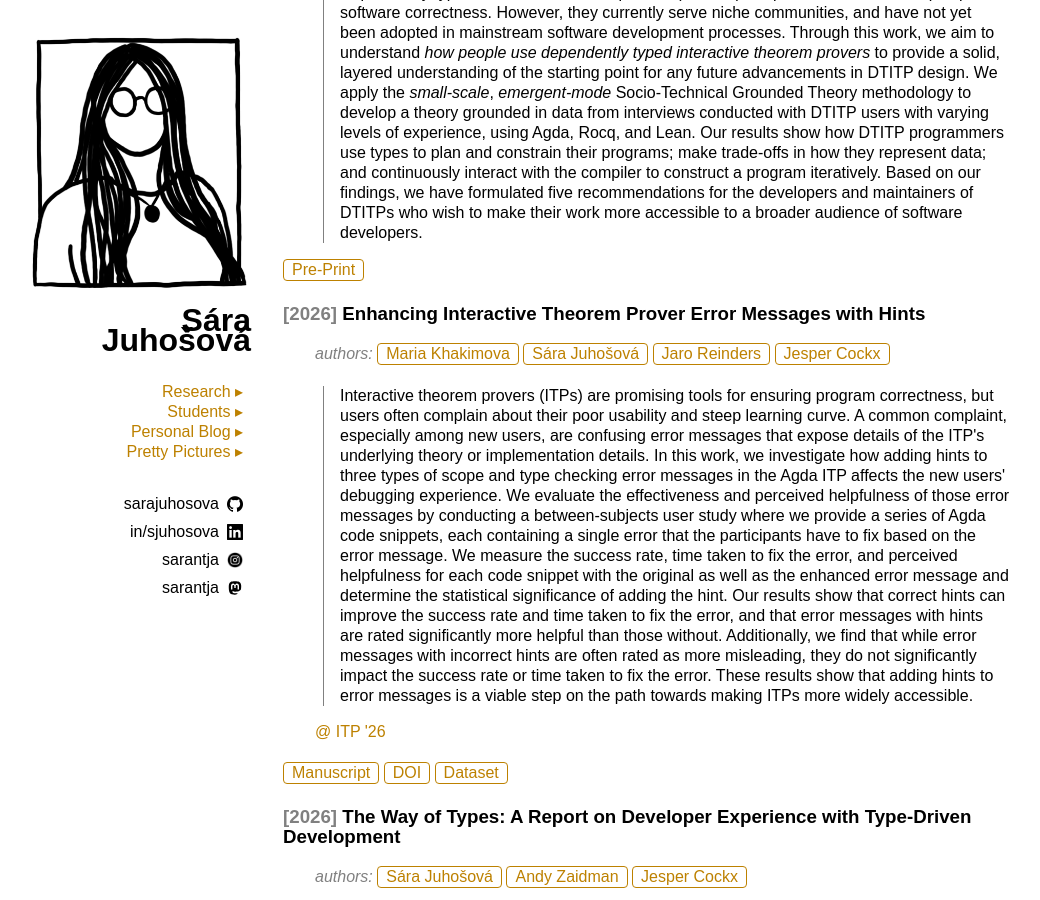
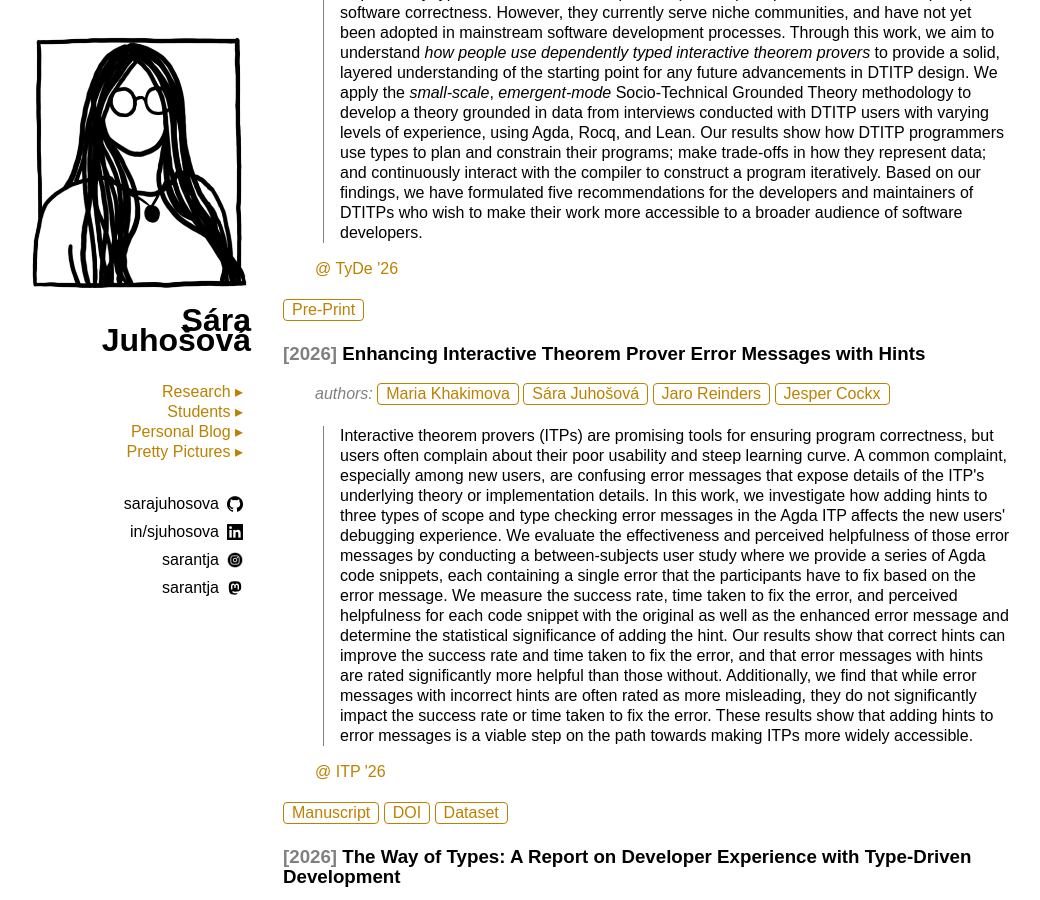
Before and after one commit to sarajuhosova/sarajuhosova.github.io, a Jekyll site: the page built from index.md, in a window 1280 px wide and 900 px high, scrolled down 542 px. Shown: the whole window, without its empty margins (102-1142 px from the left). Built offline with Jekyll 4.4.1, drawn with Linux system fonts in a browser that asks for light colours.

Commit message:
Update ITP and TyDe

```diff
--- a/_data/research.yaml
+++ b/_data/research.yaml
@@ -16,6 +16,9 @@
     We apply the <em>small-scale</em>, <em>emergent-mode</em> Socio-Technical Grounded Theory methodology to develop a theory grounded in data from interviews conducted with DTITP users with varying levels of experience, using Agda, Rocq, and Lean.
     Our results show how DTITP programmers use types to plan and constrain their programs; make trade-offs in how they represent data; and continuously interact with the compiler to construct a program iteratively.
     Based on our findings, we have formulated five recommendations for the developers and maintainers of DTITPs who wish to make their work more accessible to a broader audience of software developers.
+  conferences:
+    - name: TyDe '26
+      link: https://tydeworkshop.org/2026
   links:
     - title: Pre-Print
       link: /assets/files/2026-programs-and-proofs.pdf
@@ -44,7 +47,7 @@
     - title: Manuscript
       link: /assets/files/2026-itp.pdf
     - title: DOI
-      link: https://doi.org/10.4230/LIPIcs.ITP.2026.6
+      link: https://doi.org/10.4230/LIPIcs.ITP.2026.5
     - title: Dataset
       link: https://doi.org/10.4121/10425039-1e9c-46d2-80c9-a2805c1b7e62
 - title: "The Way of Types: A Report on Developer Experience with Type-Driven Development"
```
